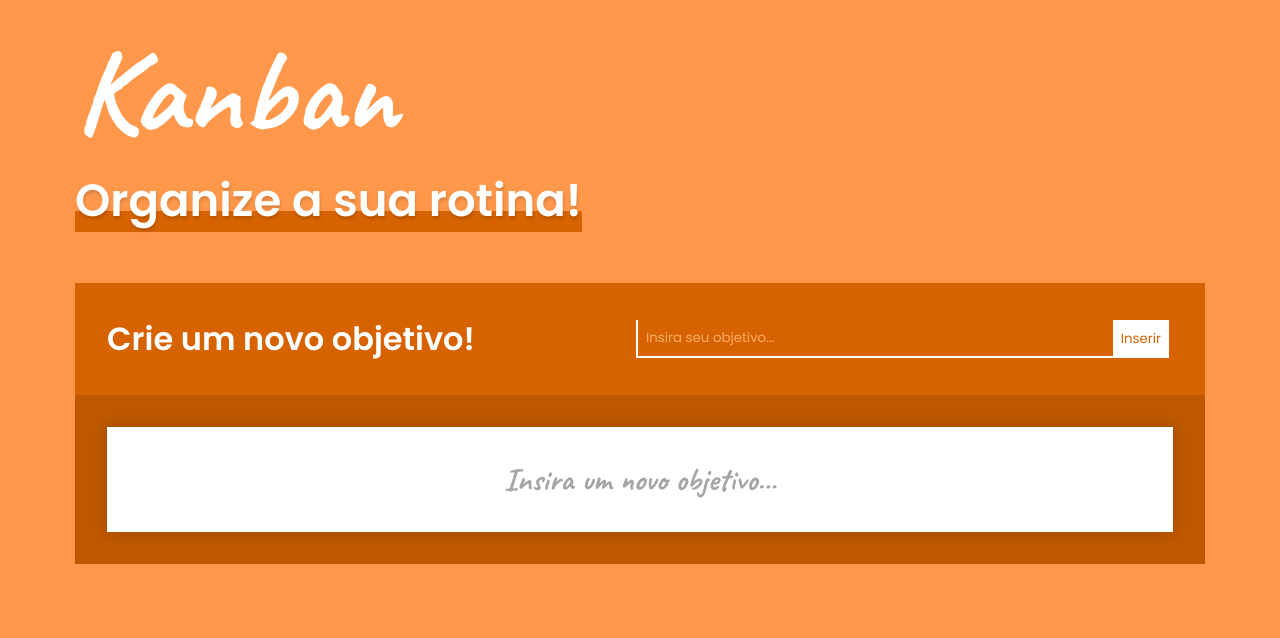
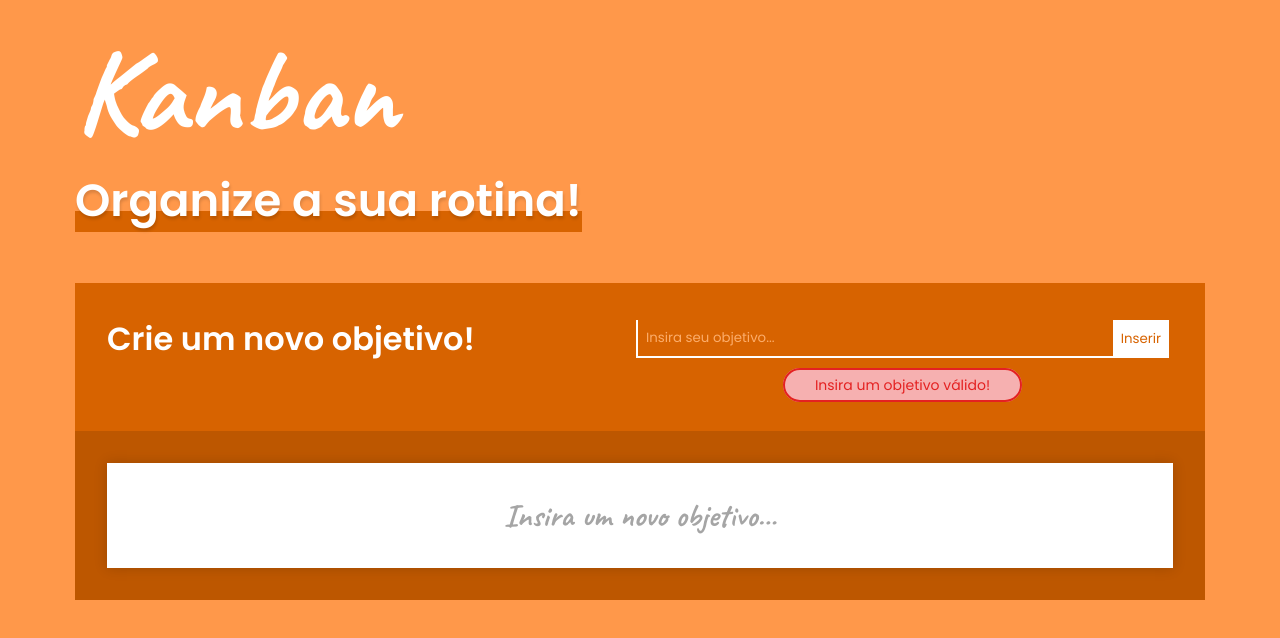
Before and after one commit to deividbreda/reactjs-kanban, a React (Create React App) app: page / in a window 1280 px wide. Both pictures are taken after a click on the button "Inserir". Shown: the top 638 px of the page. Built offline with nearby package versions, Linux system fonts and the light colour scheme; no server answers; what miragejs would draw is missing.

Commit message:
Validação do input

```diff
--- a/src/components/Homepage/index.tsx
+++ b/src/components/Homepage/index.tsx
@@ -8,9 +8,15 @@ export function Homepage(){
     const { createFazer } = useFazer();
 
     const [aFazer, setAFazer] = useState('');
+    const [validaInput, setValidaInput] = useState(false)
 
     function handleNovoFazer(){
-        createFazer({aFazer});
+        if(aFazer == ''){
+            setValidaInput(true)
+        } else {
+            setValidaInput(false)
+            createFazer({aFazer})
+        }
 
         setAFazer('');
     }
@@ -28,6 +34,7 @@ export function Homepage(){
                                 <input type="text" value={aFazer} placeholder="Insira seu objetivo..." onChange={(e) => setAFazer(e.target.value)} />
                                 <button type="button" onClick={handleNovoFazer}> Inserir </button>
                             </div>
+                            {validaInput ? <h2> <span> Insira um objetivo válido! </span> </h2> : null}
                         </div>
                     </div>
             </Content>
--- a/src/components/Homepage/styles.ts
+++ b/src/components/Homepage/styles.ts
@@ -35,6 +35,21 @@ export const Content = styled.div`
     h1 {
         color: #fff;
     }
+
+    h2 {
+        text-align: center;
+        margin-top: 6px;
+
+        span {
+            color: #e42121;
+            background: #f6b0b0;
+            border: 2px solid #e42121;
+            border-radius: 30px;
+            font-size: 14px;
+            font-weight: 400;
+            padding: 5px 30px;
+        }
+    }
 `;
 
 export const ContentTable = styled.div`
```
